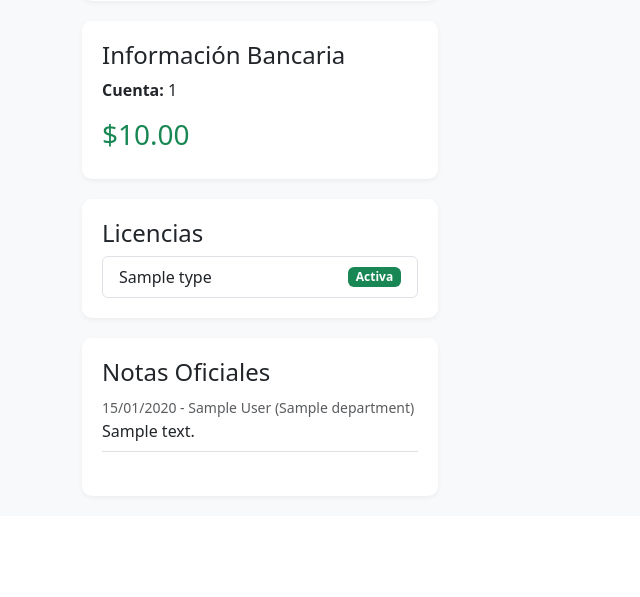
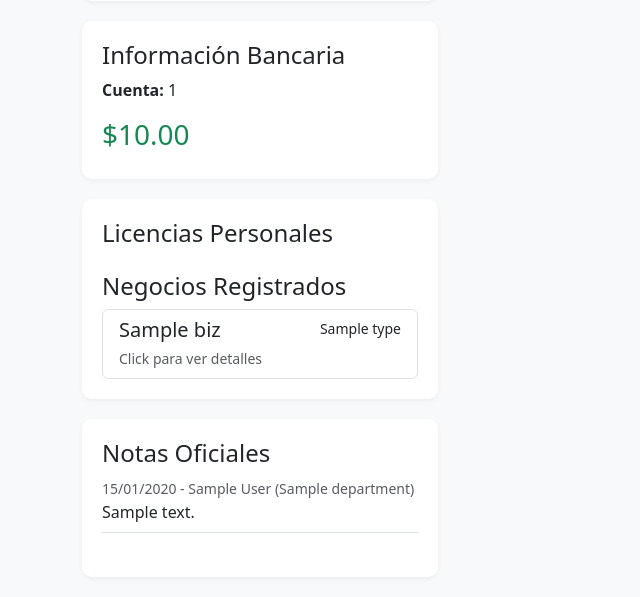
Before and after one commit to Aldoval1/gobwebbot, a Python web app: template app/templates/citizen_profile.html in a window 1280 px wide. Shown: the part 950-1547 px from the top of the page, without its empty margins (0-640 px from the left). Before the commit the page ends 1448 px from the top, so only its background shows below. Run offline with Jinja, Linux system fonts and the light colour scheme; the template is opened without the code that fills it: most values are stand-ins (such as "Sample title", 1, 10 or a date in 2020); grey boxes marked "Sample" are stand-in pictures.

Commit message:
Update citizen_profile.html

```diff
--- a/app/templates/citizen_profile.html
+++ b/app/templates/citizen_profile.html
@@ -35,6 +35,22 @@
             overflow: hidden;
             box-shadow: 0 4px 8px rgba(0,0,0,0.2);
         }
+        .map-preview {
+            position: relative;
+            width: 100%;
+            border: 1px solid #ccc;
+        }
+        .map-marker-static {
+            position: absolute;
+            width: 15px;
+            height: 15px;
+            background-color: red;
+            border-radius: 50%;
+            transform: translate(-50%, -50%);
+            border: 2px solid white;
+        }
+        .business-item { cursor: pointer; transition: background 0.2s; }
+        .business-item:hover { background-color: #f1f1f1; }
     </style>
 </head>
 <body>
@@ -52,7 +68,6 @@
     <!-- Profile Header -->
     <div class="profile-header text-center">
         <div class="container">
-            <!-- CORRECCIÓN: Cambiado 'uploads/' a 'img/' para coincidir con la carpeta de guardado -->
             <img src="{{ url_for('static', filename='img/' + citizen.selfie_filename) }}" alt="Foto Perfil" class="profile-img mb-3">
             <h1>{{ citizen.first_name }} {{ citizen.last_name }}</h1>
             <p class="lead">DNI: {{ citizen.dni }}</p>
@@ -78,7 +93,6 @@
                     </ul>
                     <div class="mt-3 text-center">
                         <label class="form-label text-muted">Foto DNI:</label><br>
-                        <!-- CORRECCIÓN: Cambiado 'uploads/' a 'img/' -->
                         <img src="{{ url_for('static', filename='img/' + citizen.dni_photo_filename) }}" class="dni-card img-fluid" alt="DNI Foto">
                     </div>
                 </div>
@@ -93,20 +107,35 @@
                     {% endif %}
                 </div>
 
-                <!-- Licencias -->
+                <!-- Licencias y Negocios -->
                 <div class="section-card">
-                    <h4>Licencias</h4>
-                    {% if citizen.licenses %}
-                        <ul class="list-group">
+                    <h4>Licencias Personales</h4>
+                    <ul class="list-group mb-3">
                     {% for lic in citizen.licenses %}
+                        {% if lic.business_id is none %}
                             <li class="list-group-item d-flex justify-content-between align-items-center">
                                 {{ lic.type }}
                                 <span class="badge bg-{{ 'success' if lic.status == 'Activa' else 'danger' }}">{{ lic.status }}</span>
                             </li>
+                        {% endif %}
                     {% endfor %}
                     </ul>
+
+                    <h4>Negocios Registrados</h4>
+                    {% if citizen.businesses.count() > 0 %}
+                        <div class="list-group">
+                        {% for biz in citizen.businesses %}
+                            <div class="list-group-item business-item" onclick="showBusinessModal('{{ biz.name }}', '{{ biz.type }}', '{{ biz.location_x }}', '{{ biz.location_y }}', '{{ url_for('static', filename='img/' + (biz.photo_filename or 'default.jpg')) }}', [{% for l in biz.licenses.all() %}'{{ l.type }}',{% endfor %}])">
+                                <div class="d-flex w-100 justify-content-between">
+                                    <h5 class="mb-1">{{ biz.name }}</h5>
+                                    <small>{{ biz.type }}</small>
+                                </div>
+                                <small class="text-muted">Click para ver detalles</small>
+                            </div>
+                        {% endfor %}
+                        </div>
                     {% else %}
-                        <p class="text-muted">No posee licencias.</p>
+                        <p class="text-muted">No posee negocios registrados.</p>
                     {% endif %}
                 </div>
 
@@ -117,7 +146,6 @@
                         <div style="max-height: 200px; overflow-y: auto;" class="mb-3">
                             {% for comment in citizen.comments %}
                                 <div class="border-bottom pb-2 mb-2">
-                                    <!-- CORRECCION: cambiado created_at por timestamp -->
                                     <small class="text-muted">{{ comment.timestamp.strftime('%d/%m/%Y') }} - {{ comment.author.first_name }} {{ comment.author.last_name }} ({{ comment.author.department }})</small>
                                     <p class="mb-0">{{ comment.content }}</p>
                                 </div>
@@ -263,7 +291,6 @@
                                 <tbody>
                                     {% for fine in citizen.traffic_fines %}
                                     <tr>
-                                        <!-- CORRECCIÓN: 'created_at' cambiado a 'date' según el modelo TrafficFine -->
                                         <td>{{ fine.date.strftime('%d/%m') }}</td>
                                         <td>${{ fine.amount }}</td>
                                         <td>{{ fine.reason }}</td>
@@ -286,52 +313,59 @@
         </div>
     </div>
 
-    <!-- Modals -->
-    {% if can_edit %}
-    <!-- Modal Criminal Record -->
-    <div id="criminalModal" class="modal" tabindex="-1" style="background-color: rgba(0,0,0,0.5);">
+    <!-- MODAL VISTA DETALLADA DE NEGOCIO -->
+    <div class="modal fade" id="businessDetailModal" tabindex="-1">
         <div class="modal-dialog">
             <div class="modal-content">
                 <div class="modal-header">
-                    <h5 class="modal-title">Registrar Antecedente Penal</h5>
+                    <h5 class="modal-title" id="bizTitle">Detalles del Negocio</h5>
+                    <button type="button" class="btn-close" onclick="closeModal('businessDetailModal')"></button>
+                </div>
+                <div class="modal-body">
+                    <h6 id="bizType" class="text-muted mb-3"></h6>
+                    <img id="bizPhoto" src="" class="img-fluid mb-3 rounded" alt="Foto Local">
+
+                    <h6>Ubicación:</h6>
+                    <div class="map-preview mb-3">
+                        <img src="{{ url_for('static', filename='img/mi_mapa.png') }}" class="img-fluid">
+                        <div id="bizMarker" class="map-marker-static"></div>
+                    </div>
+
+                    <h6>Licencias Activas:</h6>
+                    <ul id="bizLicenses" class="list-group"></ul>
+                </div>
+            </div>
+        </div>
+    </div>
+
+    <!-- Modals Existentes (Criminal, Fine, Edit, etc...) -->
+    <!-- ... (El código de los otros modales se mantiene igual, solo asegúrate de incluir el JS de abajo) ... -->
+    {% if can_edit %}
+    <div id="criminalModal" class="modal" tabindex="-1" style="background-color: rgba(0,0,0,0.5);">
+        <!-- ... (Contenido del modal CriminalRecordForm) ... -->
+        <div class="modal-dialog">
+            <div class="modal-content">
+                <div class="modal-header">
+                    <h5 class="modal-title">Registrar Antecedente</h5>
                     <button type="button" class="btn-close" onclick="closeModal('criminalModal')"></button>
                 </div>
                 <div class="modal-body">
                     <form action="{{ url_for('main.add_criminal_record', user_id=citizen.id) }}" method="POST" enctype="multipart/form-data">
                         {{ criminal_form.hidden_tag() }}
-                        <div class="mb-3">
-                            <label class="form-label">Fecha del Hecho</label>
-                            {{ criminal_form.date(class="form-control", type="date") }}
-                        </div>
-                        <div class="mb-3">
-                            <label class="form-label">Delito</label>
-                            {{ criminal_form.crime(class="form-control") }}
-                        </div>
-                        <div class="mb-3">
-                            <label class="form-label">Código Penal</label>
-                            {{ criminal_form.penal_code(class="form-control") }}
-                        </div>
-                        <div class="mb-3">
-                            <label class="form-label">Informe</label>
-                            {{ criminal_form.report_text(class="form-control", rows=3) }}
-                        </div>
-                        <div class="mb-3">
-                            <label class="form-label">Fotos Sujeto (Opcional)</label>
-                            {{ criminal_form.subject_photos(class="form-control") }}
-                        </div>
-                        <div class="mb-3">
-                            <label class="form-label">Fotos Evidencia (Opcional)</label>
-                            {{ criminal_form.evidence_photos(class="form-control") }}
-                        </div>
-                        <button type="submit" class="btn btn-danger w-100">Guardar Antecedente</button>
+                        <!-- Campos del formulario -->
+                        <div class="mb-3">{{ criminal_form.date.label }} {{ criminal_form.date(class="form-control", type="date") }}</div>
+                        <div class="mb-3">{{ criminal_form.crime.label }} {{ criminal_form.crime(class="form-control") }}</div>
+                        <div class="mb-3">{{ criminal_form.penal_code.label }} {{ criminal_form.penal_code(class="form-control") }}</div>
+                        <div class="mb-3">{{ criminal_form.report_text.label }} {{ criminal_form.report_text(class="form-control", rows=3) }}</div>
+                        <button type="submit" class="btn btn-danger w-100">Guardar</button>
                     </form>
                 </div>
             </div>
         </div>
     </div>
 
-    <!-- Modal Traffic Fine -->
     <div id="fineModal" class="modal" tabindex="-1" style="background-color: rgba(0,0,0,0.5);">
+        <!-- ... (Contenido del modal TrafficFineForm) ... -->
         <div class="modal-dialog">
             <div class="modal-content">
                 <div class="modal-header">
@@ -341,15 +375,9 @@
                 <div class="modal-body">
                     <form action="{{ url_for('main.add_traffic_fine', user_id=citizen.id) }}" method="POST">
                         {{ fine_form.hidden_tag() }}
-                        <div class="mb-3">
-                            <label class="form-label">Monto</label>
-                            {{ fine_form.amount(class="form-control") }}
-                        </div>
-                        <div class="mb-3">
-                            <label class="form-label">Razón</label>
-                            {{ fine_form.reason(class="form-control") }}
-                        </div>
-                        <button type="submit" class="btn btn-warning w-100">Imponer Multa</button>
+                        <div class="mb-3">{{ fine_form.amount.label }} {{ fine_form.amount(class="form-control") }}</div>
+                        <div class="mb-3">{{ fine_form.reason.label }} {{ fine_form.reason(class="form-control") }}</div>
+                        <button type="submit" class="btn btn-warning w-100">Imponer</button>
                     </form>
                 </div>
             </div>
@@ -358,79 +386,78 @@
     {% endif %}
 
     {% if can_adjust_balance %}
-    <!-- Modal Editar Info -->
     <div id="editInfoModal" class="modal" tabindex="-1" style="background-color: rgba(0,0,0,0.5);">
-        <div class="modal-dialog">
-            <div class="modal-content">
-                <div class="modal-header">
-                    <h5 class="modal-title">Editar Información Personal</h5>
-                    <button type="button" class="btn-close" onclick="closeModal('editInfoModal')"></button>
-                </div>
-                <div class="modal-body">
+       <!-- ... Contenido EditInfo ... -->
+       <div class="modal-dialog"><div class="modal-content"><div class="modal-body">
            <form action="{{ url_for('main.edit_citizen_info', user_id=citizen.id) }}" method="POST">
                {{ edit_info_form.hidden_tag() }}
-                        <div class="mb-3">
-                            <label class="form-label">Nombre</label>
-                            {{ edit_info_form.first_name(class="form-control") }}
+               {{ edit_info_form.first_name(class="form-control mb-2") }}
+               {{ edit_info_form.last_name(class="form-control mb-2") }}
+               {{ edit_info_form.dni(class="form-control mb-2") }}
+               <button class="btn btn-primary w-100">Guardar</button>
+           </form>
+       </div></div></div>
     </div>
-                        <div class="mb-3">
-                            <label class="form-label">Apellido</label>
-                            {{ edit_info_form.last_name(class="form-control") }}
-                        </div>
-                        <div class="mb-3">
-                            <label class="form-label">DNI</label>
-                            {{ edit_info_form.dni(class="form-control") }}
-                        </div>
-                        <button type="submit" class="btn btn-primary w-100">Guardar Cambios</button>
-                    </form>
-                </div>
-            </div>
-        </div>
-    </div>
-
-    <!-- Modal Editar Fotos -->
     <div id="editPhotosModal" class="modal" tabindex="-1" style="background-color: rgba(0,0,0,0.5);">
-        <div class="modal-dialog">
-            <div class="modal-content">
-                <div class="modal-header">
-                    <h5 class="modal-title">Actualizar Fotos</h5>
-                    <button type="button" class="btn-close" onclick="closeModal('editPhotosModal')"></button>
-                </div>
-                <div class="modal-body">
+       <!-- ... Contenido EditPhotos ... -->
+       <div class="modal-dialog"><div class="modal-content"><div class="modal-body">
            <form action="{{ url_for('main.update_citizen_photos', user_id=citizen.id) }}" method="POST" enctype="multipart/form-data">
                {{ edit_photos_form.hidden_tag() }}
-                        <div class="mb-3">
-                            <label class="form-label">Nueva Selfie</label>
-                            {{ edit_photos_form.selfie(class="form-control") }}
-                        </div>
-                        <div class="mb-3">
-                            <label class="form-label">Nueva Foto DNI</label>
-                            {{ edit_photos_form.dni_photo(class="form-control") }}
-                        </div>
-                        <button type="submit" class="btn btn-primary w-100">Subir Fotos</button>
+               {{ edit_photos_form.selfie(class="form-control mb-2") }}
+               {{ edit_photos_form.dni_photo(class="form-control mb-2") }}
+               <button class="btn btn-primary w-100">Subir</button>
            </form>
-                </div>
-            </div>
-        </div>
+       </div></div></div>
     </div>
     {% endif %}
 
-    <!-- Agregamos el JS de Bootstrap para que funcionen los componentes interactivos como el acordeón -->
+    <!-- Scripts -->
     <script src="https://cdn.jsdelivr.net/npm/bootstrap@5.3.0/dist/js/bootstrap.bundle.min.js"></script>
-
     <script>
         function openModal(id) {
-            document.getElementById(id).style.display = "block";
-            document.getElementById(id).classList.add('show');
+            var el = document.getElementById(id);
+            if(el) {
+                el.style.display = "block";
+                el.classList.add('show');
+            }
         }
         function closeModal(id) {
-            document.getElementById(id).style.display = "none";
-            document.getElementById(id).classList.remove('show');
+            var el = document.getElementById(id);
+            if(el) {
+                el.style.display = "none";
+                el.classList.remove('show');
             }
-        // Close modal when clicking outside
+        }
+
+        // Lógica para mostrar detalles del negocio
+        function showBusinessModal(name, type, x, y, photoUrl, licenses) {
+            document.getElementById('bizTitle').innerText = name;
+            document.getElementById('bizType').innerText = type;
+            document.getElementById('bizPhoto').src = photoUrl;
+
+            // Posicionar marcador en el mapa estático
+            var marker = document.getElementById('bizMarker');
+            marker.style.left = x + '%';
+            marker.style.top = y + '%';
+
+            // Listar licencias
+            var list = document.getElementById('bizLicenses');
+            list.innerHTML = '';
+            licenses.forEach(function(lic) {
+                var li = document.createElement('li');
+                li.className = 'list-group-item';
+                li.innerText = lic;
+                list.appendChild(li);
+            });
+
+            var myModal = new bootstrap.Modal(document.getElementById('businessDetailModal'));
+            myModal.show();
+        }
+
         window.onclick = function(event) {
             if (event.target.classList.contains('modal')) {
                 event.target.style.display = "none";
+                event.target.classList.remove('show');
             }
         }
     </script>
```
Lines whose indentation alone changed are shown as unchanged.
